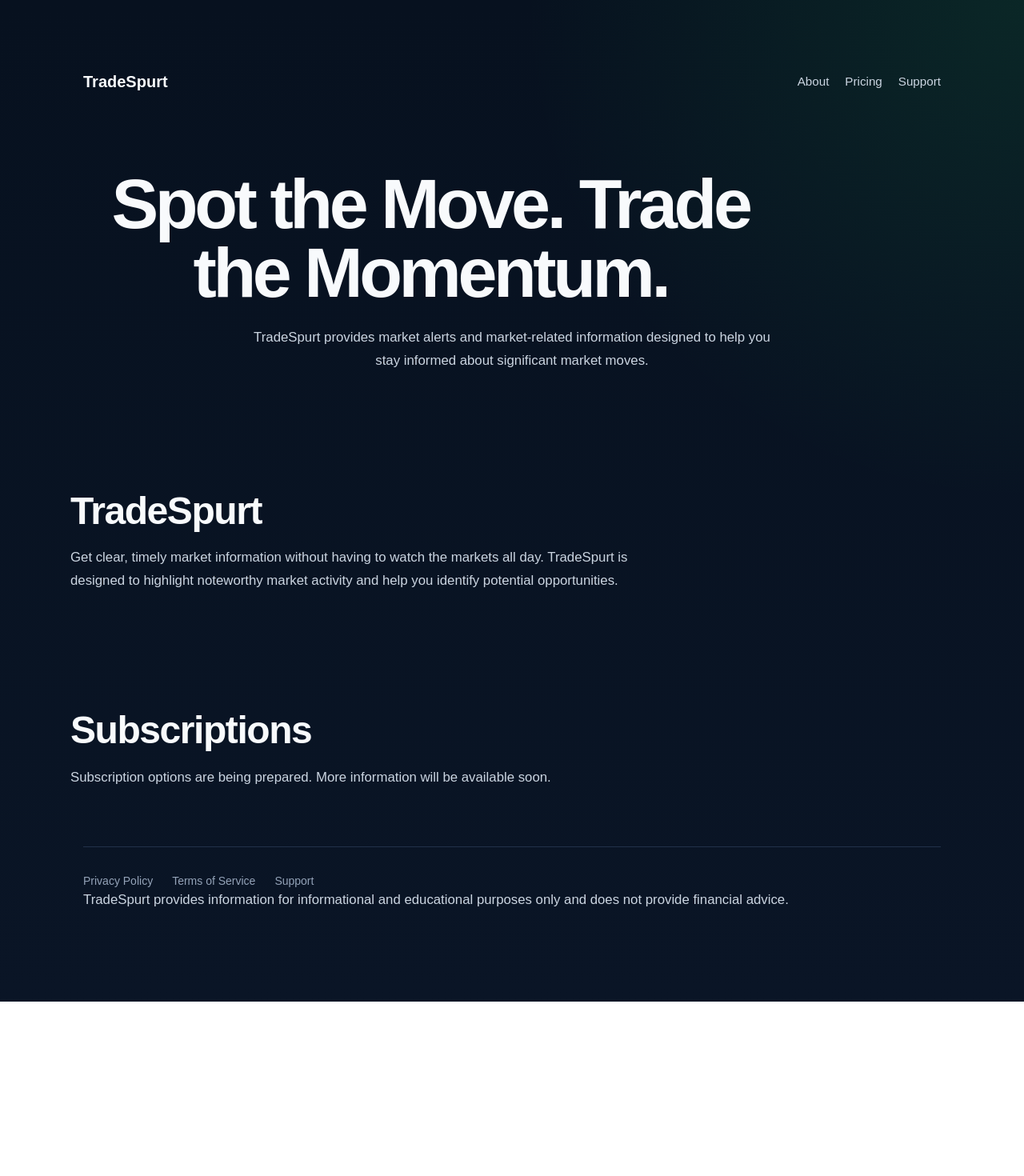
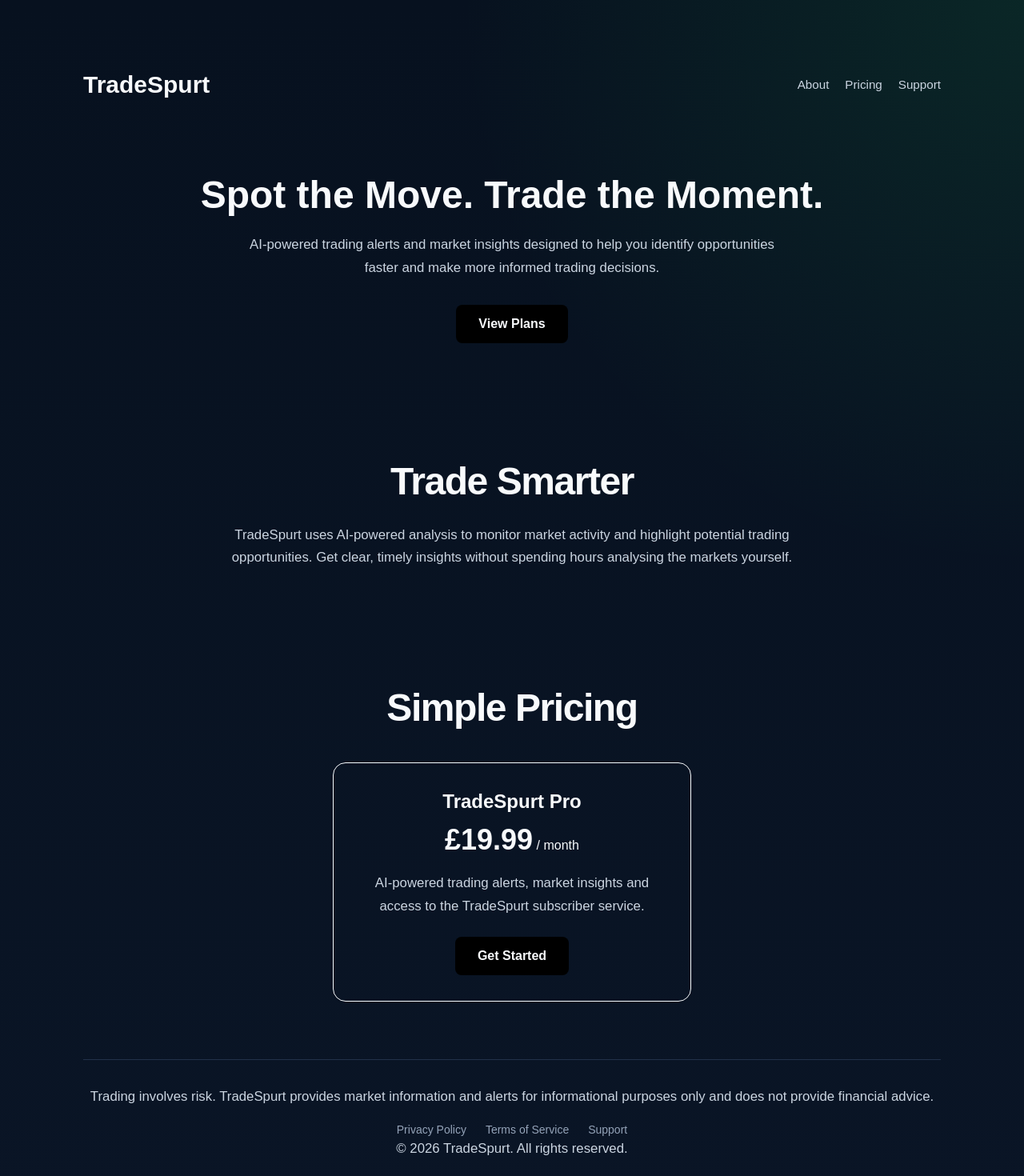
Before and after one commit to jez487/tradespurt, a Next.js app: page / in a window 1280 px wide. Shown: the top 1470 px of the page at 80% size. Before the commit the page ends 1252 px from the top, so only its background shows below. Built offline with nearby package versions, Linux system fonts and the light colour scheme.

Commit message:
Update page.tsx

```diff
--- a/app/page.tsx
+++ b/app/page.tsx
@@ -2,8 +2,8 @@ export default function Home() {
   return (
     <main className="min-h-screen bg-background text-foreground">
       <div className="mx-auto max-w-6xl px-6 py-16">
-        <header className="mb-20 flex items-center justify-between">
-          <div className="text-xl font-bold">TradeSpurt</div>
+        <header className="flex items-center justify-between">
+          <div className="text-3xl font-bold">TradeSpurt</div>
 
           <nav className="flex gap-6 text-sm">
             <a href="#about" className="hover:underline">
@@ -19,54 +19,81 @@ export default function Home() {
         </header>
 
         <section className="py-20 text-center">
-          <h1 className="mb-6 text-5xl font-bold">
-            Spot the Move. Trade the Momentum.
-          </h1>
+          <div className="mb-6 text-5xl font-bold">
+            Spot the Move. Trade the Moment.
+          </div>
 
-          <p className="mx-auto max-w-2xl text-lg">
-            TradeSpurt provides market alerts and market-related information
-            designed to help you stay informed about significant market moves.
+          <p className="mx-auto mb-8 max-w-2xl text-lg">
+            AI-powered trading alerts and market insights designed to help you
+            identify opportunities faster and make more informed trading
+            decisions.
+          </p>
+
+          <a
+            href="#pricing"
+            className="inline-block rounded-lg bg-black px-7 py-3 font-semibold text-white"
+          >
+            View Plans
+          </a>
+        </section>
+
+        <section id="about" className="py-16 text-center">
+          <h2 className="mb-6 text-3xl font-bold">Trade Smarter</h2>
+
+          <p className="mx-auto max-w-3xl text-lg">
+            TradeSpurt uses AI-powered analysis to monitor market activity and
+            highlight potential trading opportunities. Get clear, timely
+            insights without spending hours analysing the markets yourself.
           </p>
         </section>
 
-        <section id="about" className="py-16">
-          <h2 className="mb-4 text-3xl font-semibold">TradeSpurt</h2>
-          <p className="max-w-3xl">
-            Get clear, timely market information without having to watch the
-            markets all day. TradeSpurt is designed to highlight noteworthy
-            market activity and help you identify potential opportunities.
-          </p>
+        <section id="pricing" className="py-16 text-center">
+          <h2 className="mb-10 text-3xl font-bold">Simple Pricing</h2>
+
+          <div className="mx-auto max-w-md rounded-2xl border p-8 shadow-sm">
+            <h3 className="mb-3 text-2xl font-bold">TradeSpurt Pro</h3>
+
+            <div className="mb-5 text-4xl font-bold">
+              £19.99
+              <span className="text-base font-normal"> / month</span>
+            </div>
+
+            <p className="mb-6">
+              AI-powered trading alerts, market insights and access to the
+              TradeSpurt subscriber service.
+            </p>
+
+            <a
+              href="#"
+              className="inline-block rounded-lg bg-black px-7 py-3 font-semibold text-white"
+            >
+              Get Started
+            </a>
+          </div>
         </section>
 
-        <section id="pricing" className="py-16">
-          <h2 className="mb-4 text-3xl font-semibold">Subscriptions</h2>
-          <p>
-            Subscription options are being prepared. More information will be
-            available soon.
+        <footer className="mt-16 border-t pt-8 text-center text-sm">
+          <p className="mb-4">
+            Trading involves risk. TradeSpurt provides market information and
+            alerts for informational purposes only and does not provide
+            financial advice.
           </p>
-        </section>
 
-        <footer className="mt-20 border-t pt-8 text-sm">
-          <div className="flex flex-wrap gap-6">
+          <div className="flex justify-center gap-6">
             <a href="/privacy" className="hover:underline">
               Privacy Policy
             </a>
-
             <a href="/terms" className="hover:underline">
               Terms of Service
             </a>
-
             <a href="/support" className="hover:underline">
               Support
             </a>
           </div>
 
-          <p className="mt-6">
-            TradeSpurt provides information for informational and educational
-            purposes only and does not provide financial advice.
-          </p>
+          <p className="mt-6">© 2026 TradeSpurt. All rights reserved.</p>
         </footer>
       </div>
     </main>
-  )
+  );
 }
```
